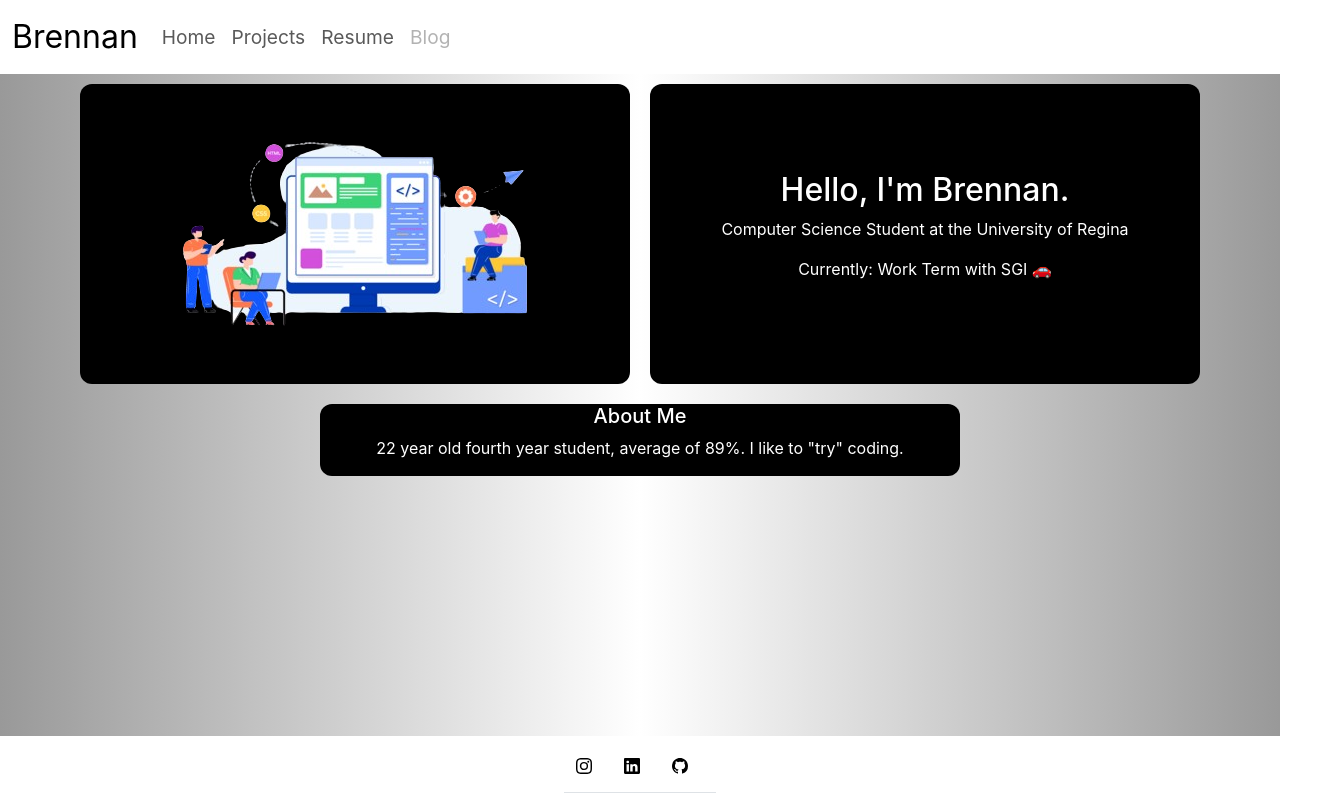
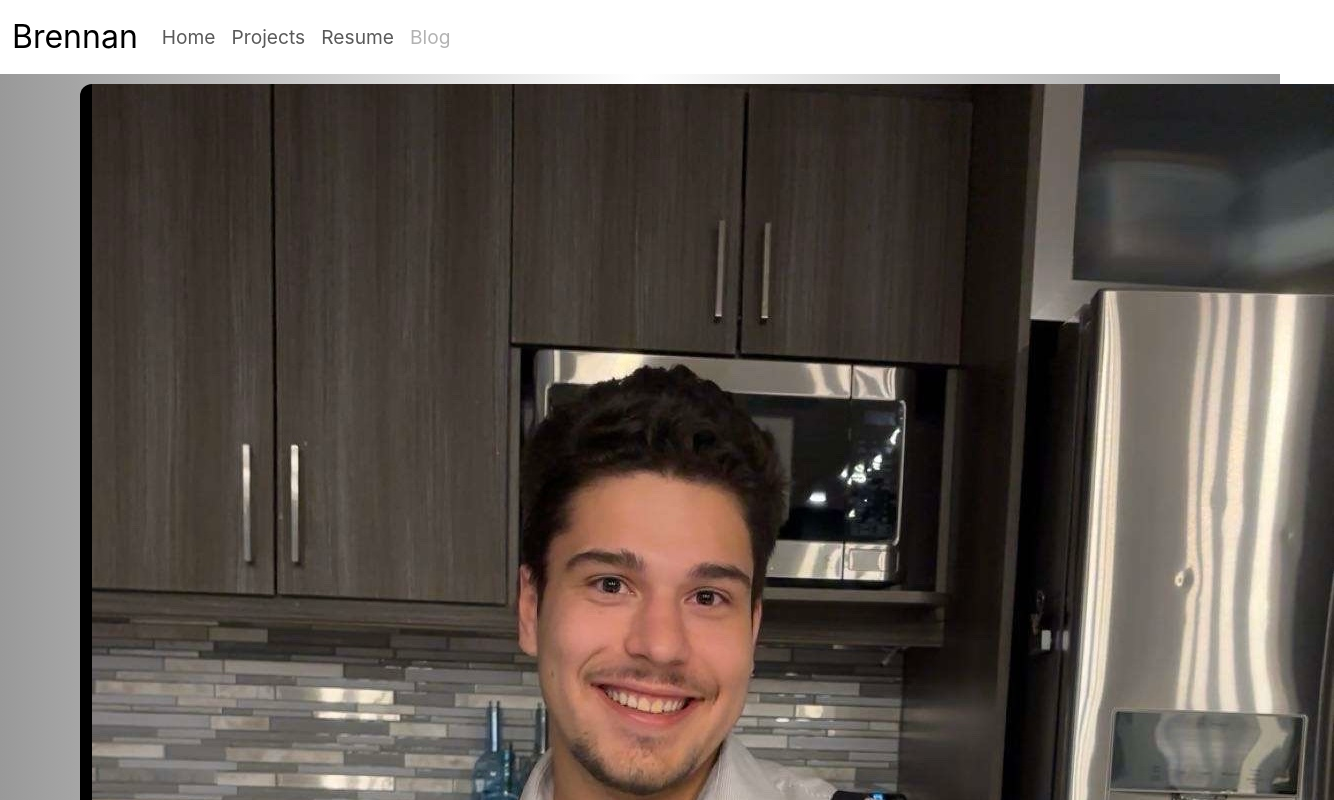
Before and after one commit to bhorvy/PersonalWebsite, a React (Create React App) app: page / in a window 1280 px wide. Shown: the top 800 px of the page, 1334 px wide, since content can reach past the window. Built offline with nearby package versions, Linux system fonts and the light colour scheme.

Commit message:
added pic of me

```diff
--- a/src/components/MainPage.jsx
+++ b/src/components/MainPage.jsx
@@ -4,7 +4,7 @@ export default function MainPage() {
        <div className="container text-center">
             <div className="row">
                 <div className="col div-style">
-               <img src="../test.png" alt="picutre of me eventually"></img>
+               <img src="../me.jpg" alt="picture of me :)"></img>
                 </div>
                 <div className="col d-flex flex-column align-items-center justify-content-center text-center div-style" style={{ minHeight: '20vh' }}>
                 <h2>Hello, I'm Brennan.</h2>
```
Also changed, not shown: public/me.jpg (added).
